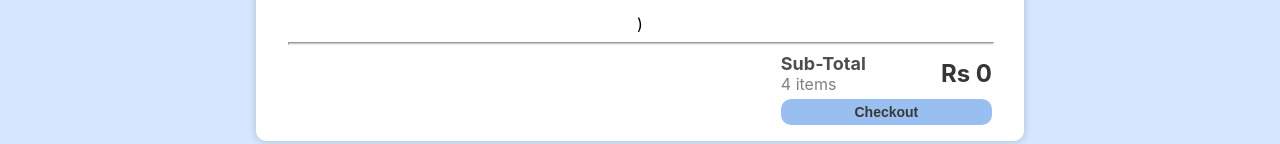
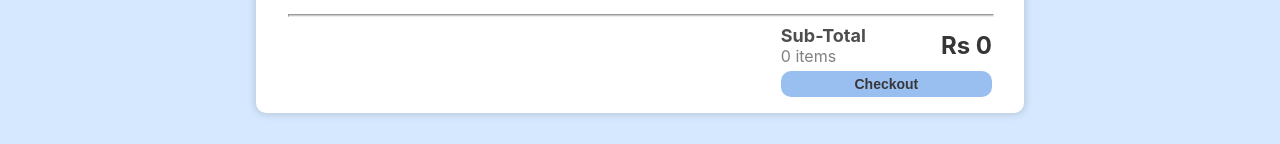
Before and after one commit to SamarthKadam/ReactPractice, a React (Create React App) app: page / in a window 1280 px wide. Shown: the part 1035-1179 px from the top of the page. Built offline with nearby package versions, Linux system fonts and the light colour scheme.

Commit message:
Some changes done

```diff
--- a/src/App.css
+++ b/src/App.css
@@ -26,6 +26,9 @@
   background-color: white;
 }
 
+.dialog{
+  position: absolute;
+}
 .App-logo {
   height: 40vmin;
   pointer-events: none;
--- a/src/App.js
+++ b/src/App.js
@@ -68,6 +68,7 @@ function App() {
   return (
     <div className='App'>
       <div className='Cart'>
+        {/* <div className='dialog'>Hello world</div> */}
         <Header content={'ShoppingCart'} content1={'Remove All'}></Header>
         <Items DeleteItem={DeleteItem} setdata={setdata} datalist={data}></Items>
         <hr className='linebreak' />
--- a/src/Components/DataMan.js
+++ b/src/Components/DataMan.js
@@ -3,8 +3,11 @@ import './DataMan.css'
 function DataMan({data})
 {
     let total=0;
+    let totalitem=0;
     data.forEach((elem)=> {
         total=total+(elem.data.count*elem.data.price);
+        totalitem=totalitem+(elem.data.count);
+        <elem className="data count"></elem>
     });
     return (
         <div className='BottomPar'>
@@ -12,7 +15,7 @@ function DataMan({data})
             <div className='DataHold'>
                 <div className='List'>
                     <div className='subtotal'>Sub-Total</div>
-                    <div className='TotalItems'>{`${data.length} items`}</div>
+                    <div className='TotalItems'>{`${totalitem} items`}</div>
                 </div>
                 <div className='TotalPriceofCart'>{`Rs ${total}`}</div>
             </div>
--- a/src/Components/Items.js
+++ b/src/Components/Items.js
@@ -12,8 +12,7 @@ function Items(props)
          props.datalist.map((data,index)=>{
              return <Itemlist DeleteItem={props.DeleteItem} setdata={props.setdata} data={data} key={index+1}></Itemlist>
          })
-            })
-        </div>
-    )
+            }
+        </div>)
 }
 export default Items;
```
